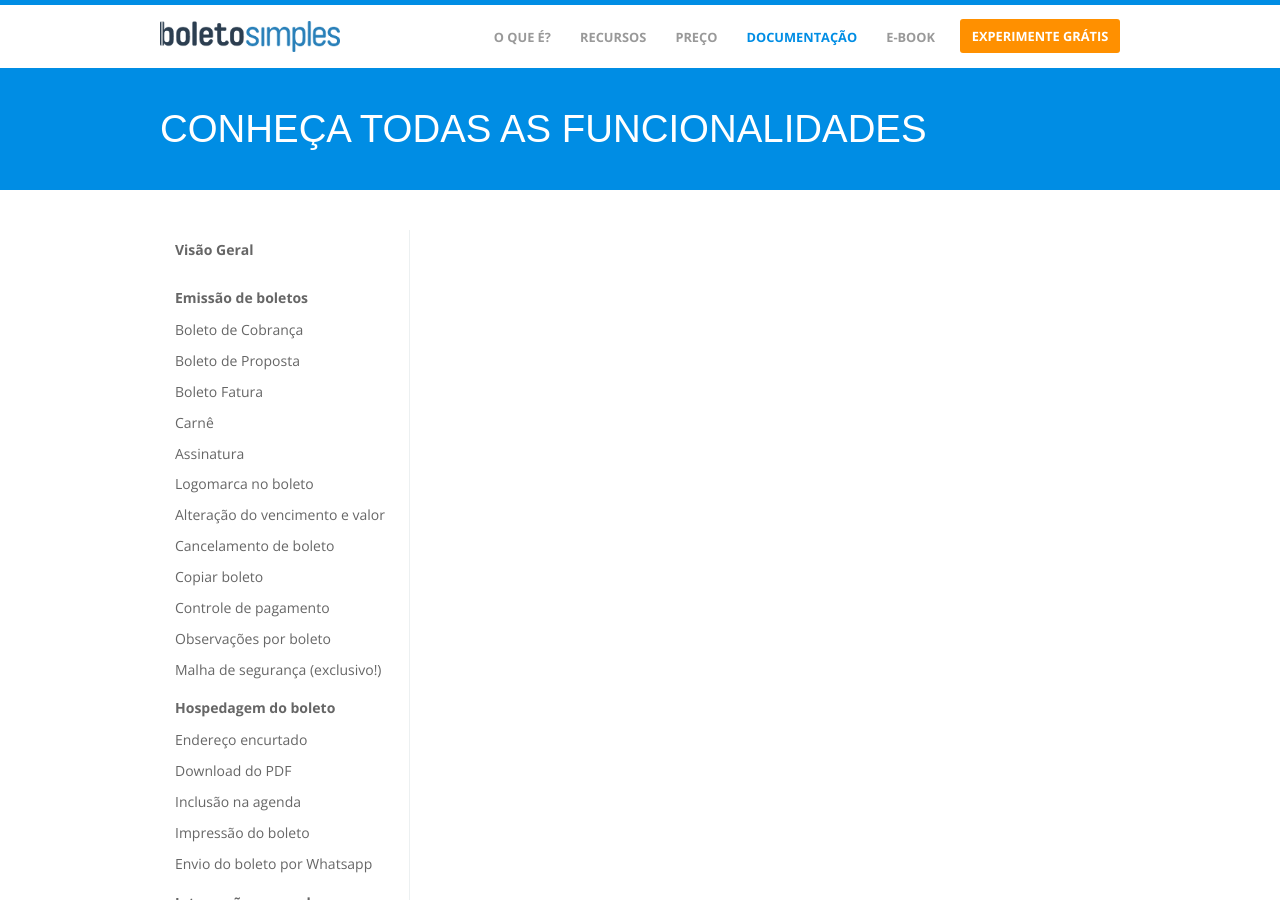
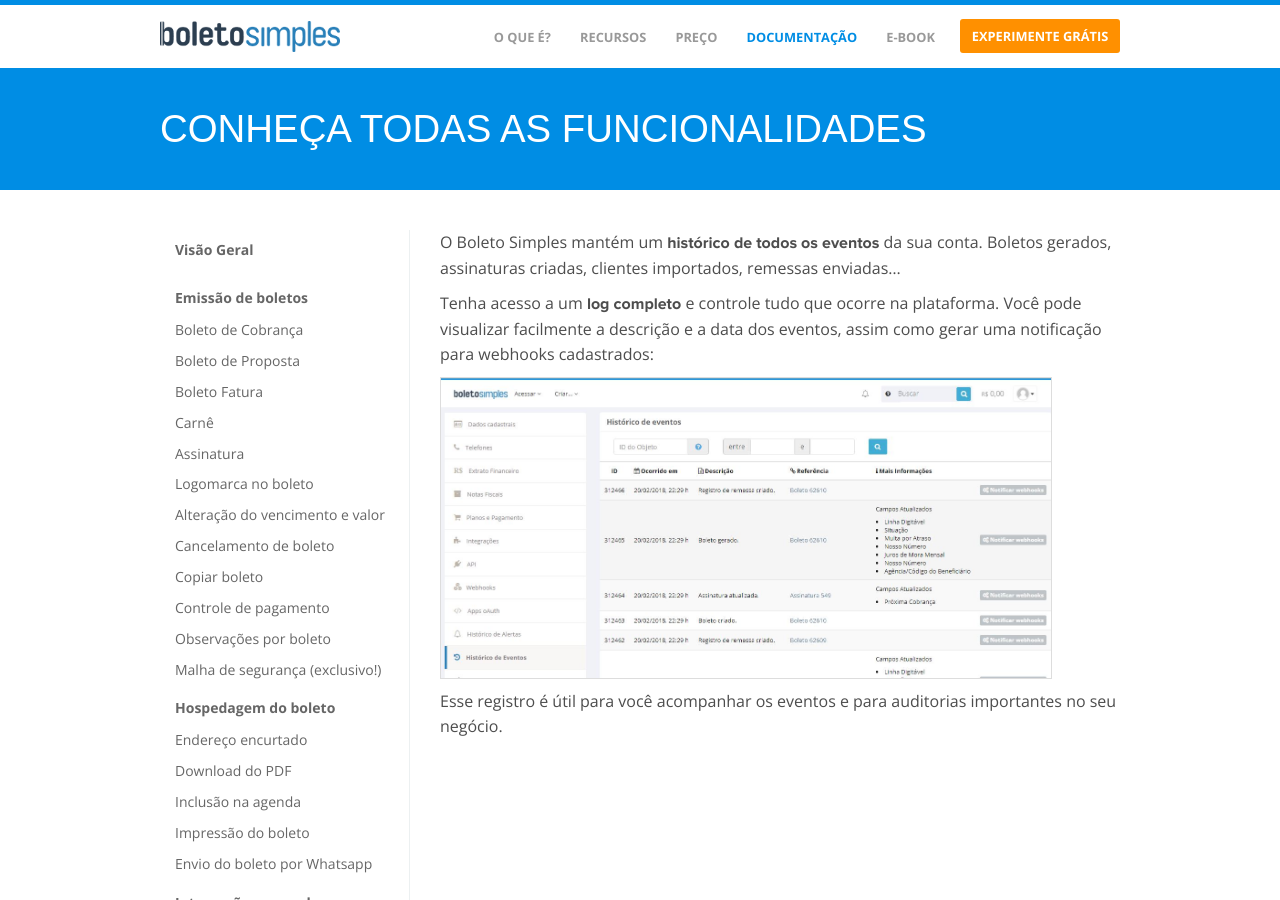
Before and after one commit to BoletoSimples/boletosimples-features, a Jekyll site: the page built from log-de-eventos.markdown, in a window 1280 px wide and 900 px high. Built offline with Jekyll 4.4.1, drawn with Linux system fonts in a browser that asks for light colours.

Commit message:
Updated Log De Eventos

```diff
--- a/log-de-eventos.markdown
+++ b/log-de-eventos.markdown
@@ -3,3 +3,12 @@
 date: 2018-01-30 17:56:00 -02:00
 position: 16
 ---
+
+O Boleto Simples mantém um **histórico de todos os eventos** da sua conta. Boletos gerados, assinaturas criadas, clientes importados, remessas enviadas…
+
+
+Tenha acesso a um **log completo** e controle tudo que ocorre na plataforma. Você pode visualizar facilmente a descrição e a data dos eventos, assim como gerar uma notificação para webhooks cadastrados:
+
+![log de eventos-4d5159.JPG](/uploads/log%20de%20eventos-4d5159.JPG)
+
+Esse registro é útil para você acompanhar os eventos e para auditorias importantes no seu negócio.
```
